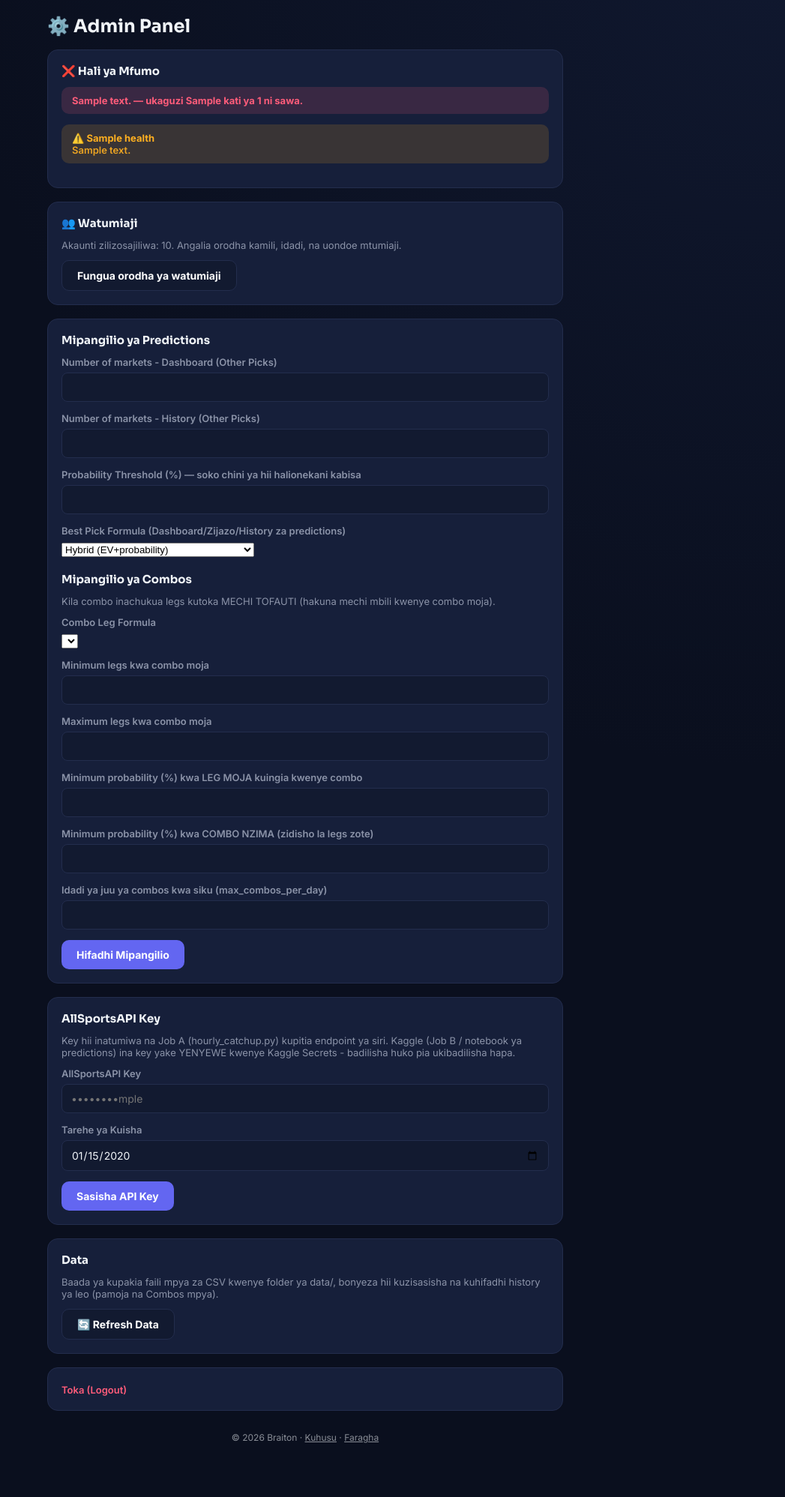
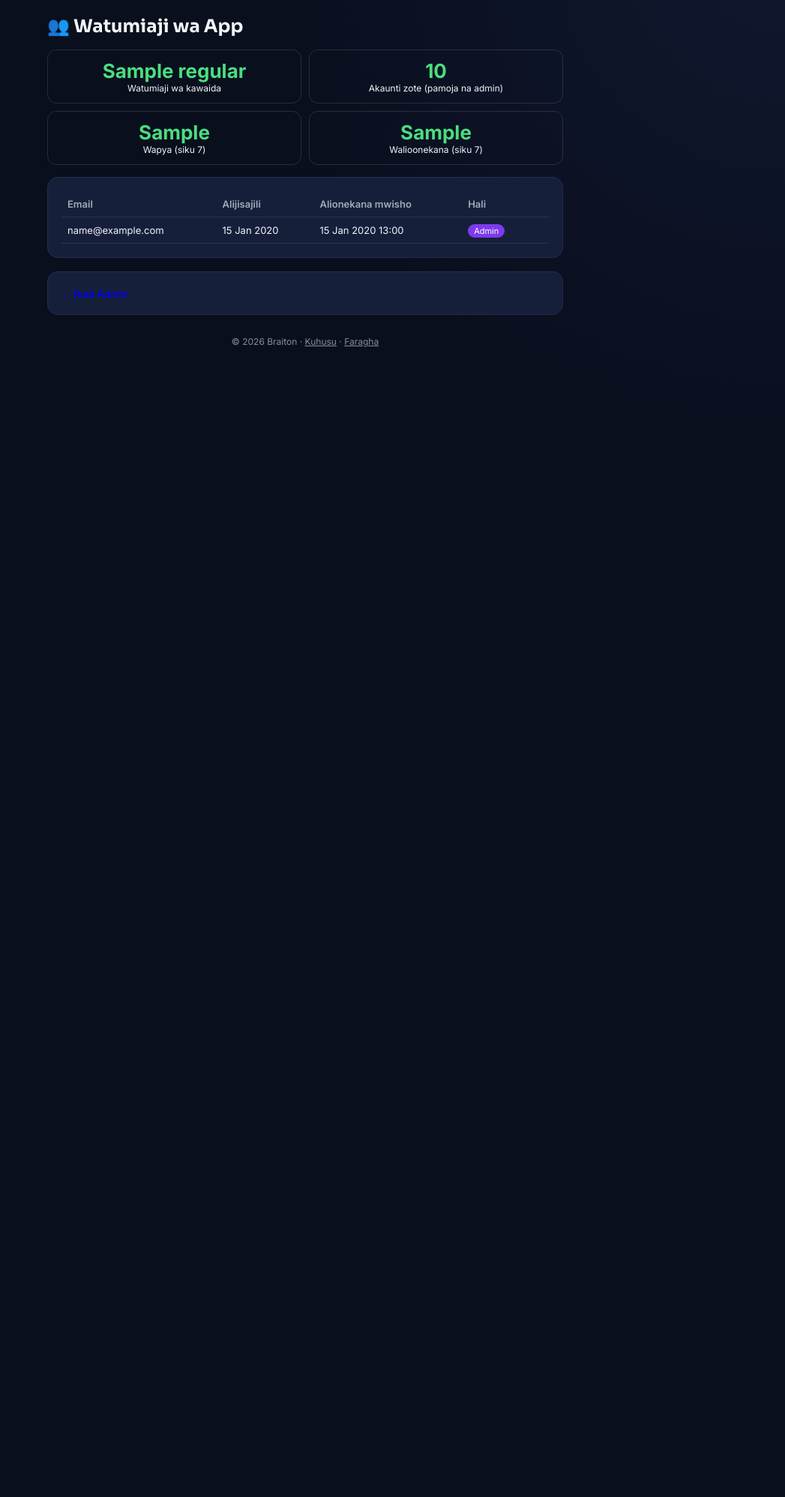
Before and after one commit to tonticha9/Prediction-picks, a Flask app: template templates/admin_users.html in a window 1280 px wide. Shown: the part 73-2070 px from the top of the page at 75% size, without its empty margins (233-1280 px from the left). After the commit the page ends 536 px from the top, so only its background shows below. Run offline with Flask 3, Linux system fonts and the light colour scheme; tables that the repository leaves empty hold one stand-in row (values such as "Sample post"); the template is opened without the code that fills it: values that come from a table or form of the project are taken from there, most other values are stand-ins (such as "Sample title", 1, 10 or a date in 2020); lists and menus that the app fills with data are empty; some libraries are stand-ins or nearby versions.

Commit message:
Refactor admin users panel and add user statistics
Updated the admin users panel layout and statistics display.

```diff
--- a/templates/admin_users.html
+++ b/templates/admin_users.html
@@ -1,137 +1,63 @@
 {% extends 'base.html' %}
 {% block content %}
-<h2 style="margin-bottom:16px;">⚙️ Admin Panel</h2>
+<style>
+  .ustats { display:grid; grid-template-columns:repeat(2,1fr); gap:10px; margin-bottom:16px; }
+  .ustat { border:1px solid rgba(255,255,255,.12); border-radius:12px; padding:12px; text-align:center; font-size:12px; }
+  .ustat b { display:block; font-size:26px; color:#4ade80; }
+  .utable-wrap { overflow-x:auto; }
+  .utable { width:100%; border-collapse:collapse; font-size:13px; }
+  .utable th, .utable td { padding:9px 8px; border-bottom:1px solid rgba(255,255,255,.1); text-align:left; white-space:nowrap; }
+  .utable th { opacity:.65; font-weight:600; }
+  .ubadge { padding:2px 8px; border-radius:999px; font-size:11px; background:rgba(255,255,255,.12); }
+  .ubadge.admin { background:#7c3aed; color:#fff; }
+  .udel { padding:6px 12px; border:0; border-radius:8px; background:#dc2626; color:#fff; font-size:12px; cursor:pointer; }
+</style>
 
-<div class="admin-section">
-  <h3>
-    {% if health_summary.level == 'ok' %}✔️{% elif health_summary.level == 'warn' %}⚠️{% else %}❌{% endif %}
-    Hali ya Mfumo
-  </h3>
+<h2 style="margin-bottom:16px;">👥 Watumiaji wa App</h2>
 
-  <div class="expiry-warning {{ 'expiry-ok' if health_summary.level == 'ok' else ('expiry-soon' if health_summary.level == 'warn' else 'expiry-critical') }}"
-       style="font-weight:700;">
-    {{ health_summary.text }} — ukaguzi {{ health_summary.ok }} kati ya {{ health|length }} ni sawa.
-  </div>
-
-  {% for c in health %}
-    <div class="expiry-warning {{ 'expiry-ok' if c.status == 'ok' else ('expiry-soon' if c.status == 'warn' else 'expiry-critical') }}">
-      {% if c.status == 'ok' %}✔️{% elif c.status == 'warn' %}⚠️{% else %}❌{% endif %}
-      <strong>{{ c.name }}</strong><br>
-      <span style="font-size:13px; opacity:.9;">{{ c.detail }}</span>
-    </div>
-  {% endfor %}
+<div class="ustats">
+  <div class="ustat"><b>{{ stats.regular }}</b>Watumiaji wa kawaida</div>
+  <div class="ustat"><b>{{ stats.total }}</b>Akaunti zote (pamoja na admin)</div>
+  <div class="ustat"><b>{{ stats.new_7d }}</b>Wapya (siku 7)</div>
+  <div class="ustat"><b>{{ stats.active_7d }}</b>Walioonekana (siku 7)</div>
 </div>
 
 <div class="admin-section">
-  <h3>👥 Watumiaji</h3>
-  <p style="font-size:13px; color:var(--text-dim); margin-bottom:12px;">
-    Akaunti zilizosajiliwa: {{ users_total }}. Angalia orodha kamili, idadi, na uondoe mtumiaji.
-  </p>
-  <a href="{{ url_for('admin_users') }}" class="btn btn-secondary"
-     style="display:inline-block; text-decoration:none; text-align:center;">Fungua orodha ya watumiaji</a>
+  {% if users %}
+    <div class="utable-wrap">
+      <table class="utable">
+        <thead>
+          <tr><th>Email</th><th>Alijisajili</th><th>Alionekana mwisho</th><th>Hali</th><th></th></tr>
+        </thead>
+        <tbody>
+          {% for u in users %}
+          <tr>
+            <td>{{ u.email }}</td>
+            <td>{{ u.created_at|eat('%d %b %Y') }}</td>
+            <td>{{ u.last_seen|eat }}</td>
+            <td>
+              {% if u.is_admin %}<span class="ubadge admin">Admin</span>
+              {% else %}<span class="ubadge">Mtumiaji</span>{% endif %}
+            </td>
+            <td>
+              {% if not u.is_admin %}
+              <form method="POST" action="{{ url_for('admin_delete_user', user_id=u.id) }}"
+                    onsubmit="return confirm('Una uhakika unataka kumwondoa mtumiaji huyu?')">
+                <button type="submit" class="udel">Ondoa</button>
+              </form>
+              {% endif %}
+            </td>
+          </tr>
+          {% endfor %}
+        </tbody>
+      </table>
+    </div>
+  {% else %}
+    <p style="font-size:13px; color:var(--text-dim);">Bado hakuna mtumiaji aliyejisajili.</p>
+  {% endif %}
 </div>
 
 <div class="admin-section">
-  <h3>Mipangilio ya Predictions</h3>
-  <form method="POST">
-    <input type="hidden" name="action" value="update_settings">
-
-    <div class="form-group">
-      <label>Number of markets - Dashboard (Other Picks)</label>
-      <input type="number" name="max_markets" value="{{ settings.max_markets_per_match }}" min="0" max="20">
-    </div>
-    <div class="form-group">
-      <label>Number of markets - History (Other Picks)</label>
-      <input type="number" name="history_max_markets" value="{{ settings.history_max_markets }}" min="0" max="30">
-    </div>
-    <div class="form-group">
-      <label>Probability Threshold (%) — soko chini ya hii halionekani kabisa</label>
-      <input type="number" step="0.1" name="probability_threshold" value="{{ settings.probability_threshold }}" min="0" max="100">
-    </div>
-    <div class="form-group">
-      <label>Best Pick Formula (Dashboard/Zijazo/History za predictions)</label>
-      <select name="best_pick_formula">
-        <option value="hybrid" {{ 'selected' if settings.best_pick_formula=='hybrid' else '' }}>Hybrid (EV+probability)</option>
-        <option value="probability" {{ 'selected' if settings.best_pick_formula=='probability' else '' }}>Probability pekee (+ pro_tier tiebreaker)</option>
-        <option value="ev" {{ 'selected' if settings.best_pick_formula=='ev' else '' }}>EV pekee</option>
-      </select>
-    </div>
-
-    <h3 style="margin-top:20px;">Mipangilio ya Combos</h3>
-    <p style="font-size:13px; color:var(--text-dim); margin-bottom:12px;">
-      Kila combo inachukua legs kutoka MECHI TOFAUTI (hakuna mechi mbili kwenye combo moja).
-    </p>
-    <div class="form-group">
-      <label>Combo Leg Formula</label>
-      <select name="combo_leg_formula">
-        {% for f in formula_choices %}
-          <option value="{{ f }}" {{ 'selected' if settings.combo_leg_formula==f else '' }}>
-            {% if f == 'random_threshold' %}Random (soko lolote &ge; kiwango cha chini)
-            {% elif f == 'ev_odds_only' %}EV ya juu zaidi (mechi zenye odds pekee)
-            {% elif f == 'highest_probability' %}Probability ya juu zaidi (yoyote)
-            {% elif f == 'highest_probability_odds_only' %}Probability ya juu zaidi (mechi zenye odds pekee)
-            {% endif %}
-          </option>
-        {% endfor %}
-      </select>
-    </div>
-    <div class="form-group">
-      <label>Minimum legs kwa combo moja</label>
-      <input type="number" name="combo_min_legs" value="{{ settings.combo_min_legs }}" min="1" max="10">
-    </div>
-    <div class="form-group">
-      <label>Maximum legs kwa combo moja</label>
-      <input type="number" name="combo_max_legs" value="{{ settings.combo_max_legs }}" min="1" max="10">
-    </div>
-    <div class="form-group">
-      <label>Minimum probability (%) kwa LEG MOJA kuingia kwenye combo</label>
-      <input type="number" step="0.1" name="combo_min_leg_probability" value="{{ settings.combo_min_leg_probability }}" min="0" max="100">
-    </div>
-    <div class="form-group">
-      <label>Minimum probability (%) kwa COMBO NZIMA (zidisho la legs zote)</label>
-      <input type="number" step="0.1" name="combo_min_combined_probability" value="{{ settings.combo_min_combined_probability }}" min="0" max="100">
-    </div>
-    <div class="form-group">
-      <label>Idadi ya juu ya combos kwa siku (max_combos_per_day)</label>
-      <input type="number" name="max_combos_per_day" value="{{ settings.max_combos_per_day }}" min="1" max="500">
-    </div>
-
-    <button class="btn" type="submit">Hifadhi Mipangilio</button>
-  </form>
-</div>
-
-<div class="admin-section">
-  <h3>AllSportsAPI Key</h3>
-  <p style="font-size:13px; color:var(--text-dim); margin-bottom:12px;">
-    Key hii inatumiwa na Job A (hourly_catchup.py) kupitia endpoint ya siri.
-    Kaggle (Job B / notebook ya predictions) ina key yake YENYEWE kwenye
-    Kaggle Secrets - badilisha huko pia ukibadilisha hapa.
-  </p>
-  <form method="POST">
-    <input type="hidden" name="action" value="update_api">
-    <div class="form-group">
-      <label>AllSportsAPI Key</label>
-      <input type="text" name="api_key" placeholder="{{ '••••••••' + api_config.api_key[-4:] if api_config.api_key else 'Weka API key' }}">
-    </div>
-    <div class="form-group">
-      <label>Tarehe ya Kuisha</label>
-      <input type="date" name="expiry_date" value="{{ api_config.expiry_date.strftime('%Y-%m-%d') if api_config.expiry_date else '' }}">
-    </div>
-    <button class="btn" type="submit">Sasisha API Key</button>
-  </form>
-</div>
-
-<div class="admin-section">
-  <h3>Data</h3>
-  <p style="font-size:13px; color:var(--text-dim); margin-bottom:12px;">
-    Baada ya kupakia faili mpya za CSV kwenye folder ya data/, bonyeza hii kuzisasisha na kuhifadhi history ya leo (pamoja na Combos mpya).
-  </p>
-  <form method="POST" action="{{ url_for('admin_refresh') }}">
-    <button class="btn btn-secondary" type="submit">🔄 Refresh Data</button>
-  </form>
-</div>
-
-<div class="admin-section">
-  <a href="{{ url_for('logout') }}" style="color:var(--red); font-size:13px; font-weight:600; text-decoration:none;">Toka (Logout)</a>
+  <a href="{{ url_for('admin') }}" style="font-size:13px; font-weight:600; text-decoration:none;">← Rudi Admin</a>
 </div>
 {% endblock %}
```
